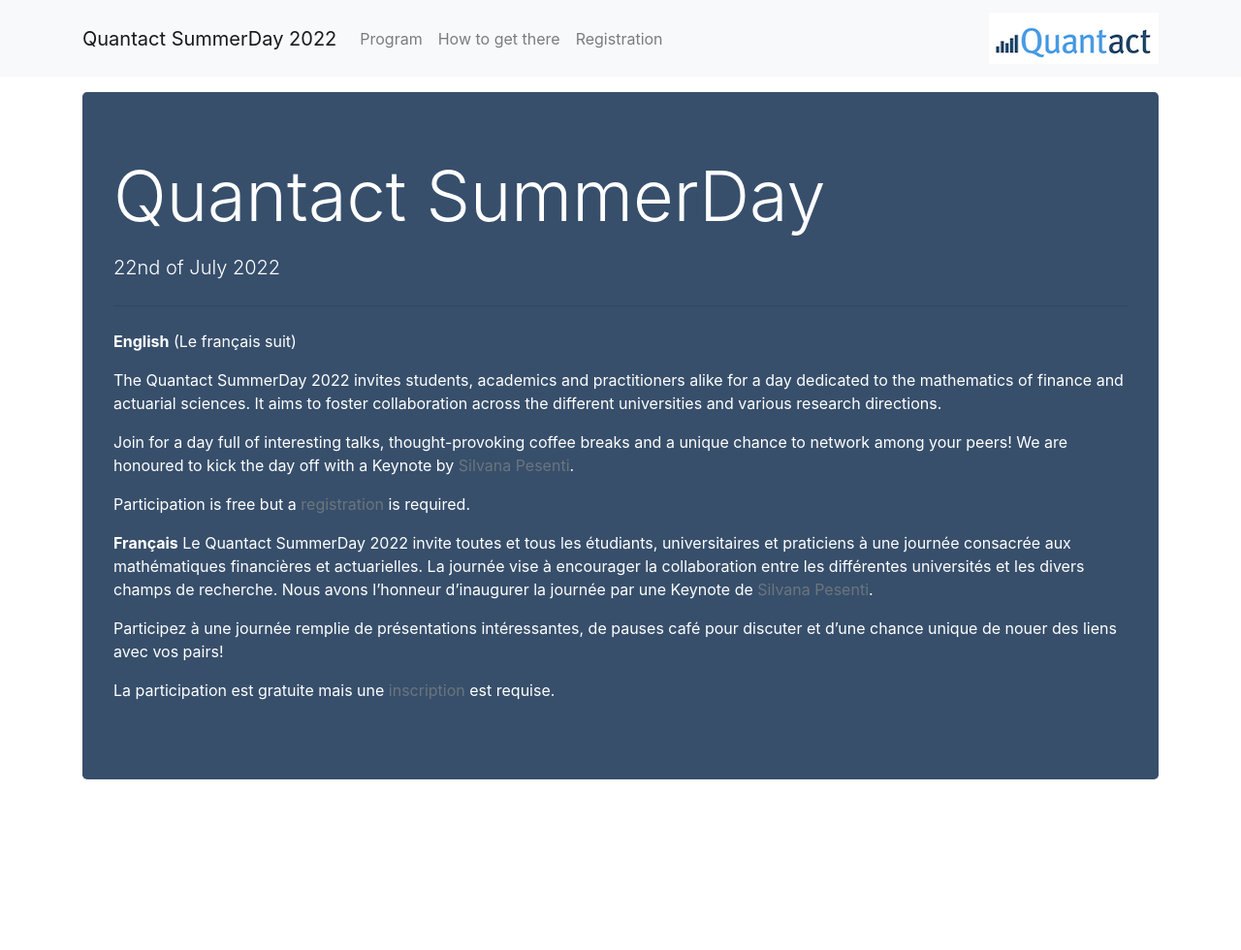
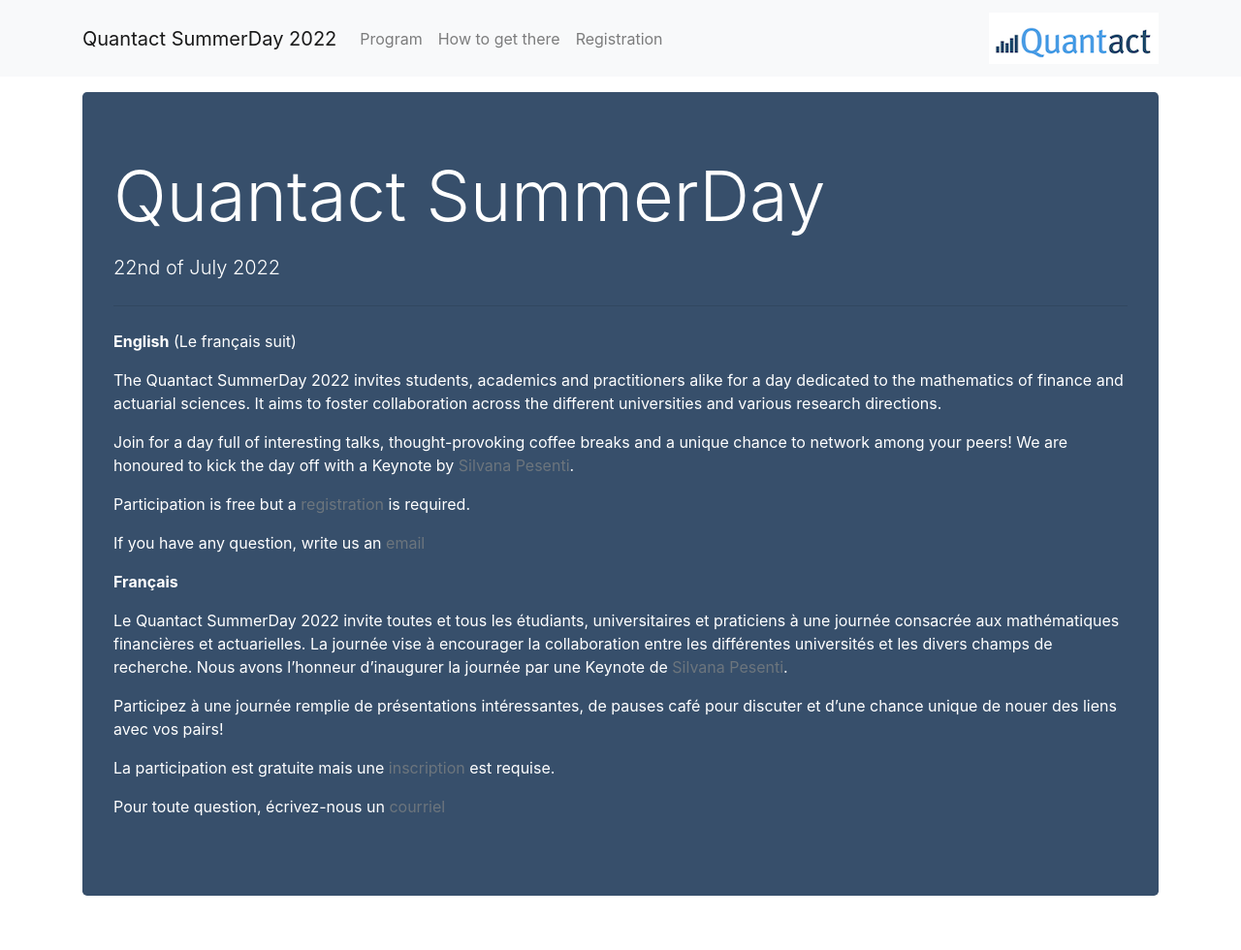
Before and after one commit to QuantactSummerDay/QuantactSummerDay.github.io, a Jekyll site: the page built from index.md, in a window 1280 px wide. Shown: the whole page at 97% size. Built offline with Jekyll 4.4.1, drawn with Linux system fonts in a browser that asks for light colours; before the commit the page ends 900 px from its top, so only the background shows below that.

Commit message:
added mailto index

```diff
--- a/index.md
+++ b/index.md
@@ -11,11 +11,17 @@ Join for a day full of interesting talks, thought-provoking coffee breaks and a
 
 Participation is free but a [registration](/registration/) is required.
 
+If you have any question, write us an <a href="mailto:christopher.blier-wong.1@ulaval.ca">email</a>
+
+
 
 
 __Français__
+
 Le Quantact SummerDay 2022 invite toutes et tous les étudiants, universitaires et praticiens à une journée consacrée aux mathématiques financières et actuarielles. La journée vise à encourager la collaboration entre les différentes universités et les divers champs de recherche. Nous avons l'honneur d'inaugurer la journée par une Keynote de [Silvana Pesenti](https://www.statistics.utoronto.ca/people/directories/all-faculty/silvana-pesenti).
 
 Participez à une journée remplie de présentations intéressantes, de pauses café pour discuter et d'une chance unique de nouer des liens avec vos pairs!
 
 La participation est gratuite mais une 	[inscription](/registration/) est requise.
+
+Pour toute question, écrivez-nous un <a href="mailto:christopher.blier-wong.1@ulaval.ca"> courriel </a>
```
